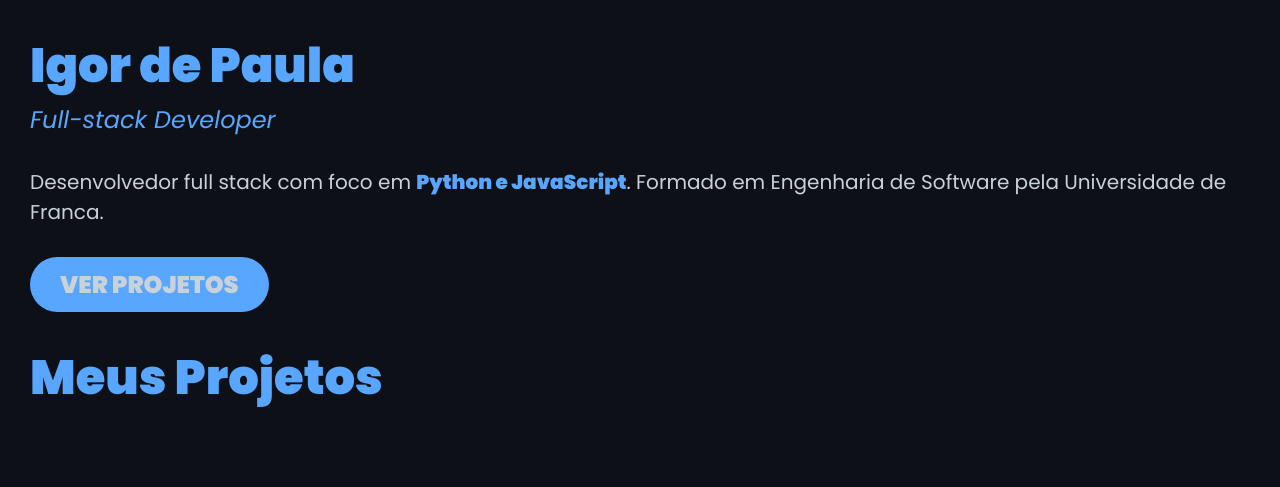
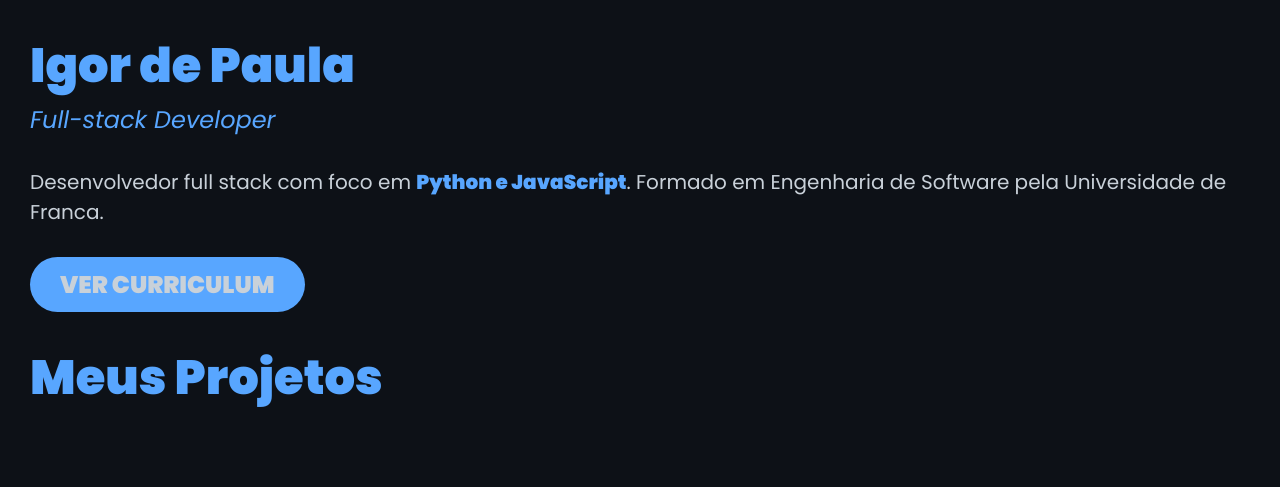
Before and after one commit to igorpaula7/portifolio, a Django app: page / in a window 1280 px wide. Shown: the top 487 px of the page. Run offline with Django 5.2, Linux system fonts and the light colour scheme; data that the repository does not hold is empty.

Commit message:
style: alteração do texto do botão 'ver projetos' para 'ver curriculum'

```diff
--- a/core/portifolio/templates/projeto_list.html
+++ b/core/portifolio/templates/projeto_list.html
@@ -14,7 +14,7 @@
       <span class="destaque">Python e JavaScript</span>. Formado em Engenharia
       de Software pela Universidade de Franca.
     </p>
-    <a href="#" class="botao-principal">VER PROJETOS</a>
+    <a href="https://drive.google.com/file/d/1dFTQW5p32MQbnsIilVTZ8CUa-0foJwQG/view?usp=sharing" target="_blank" class="botao-principal">VER CURRICULUM</a>
   </main>
 
   <section id="projetos">
```
